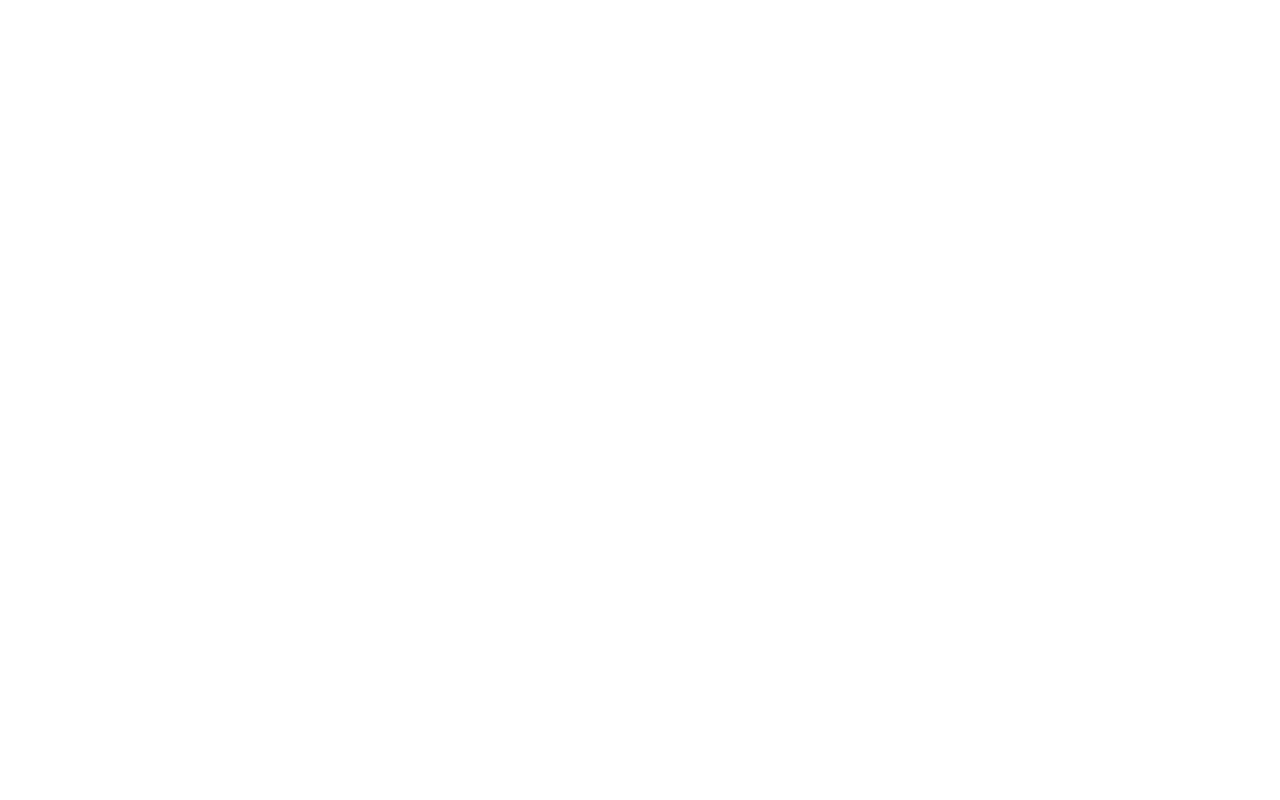
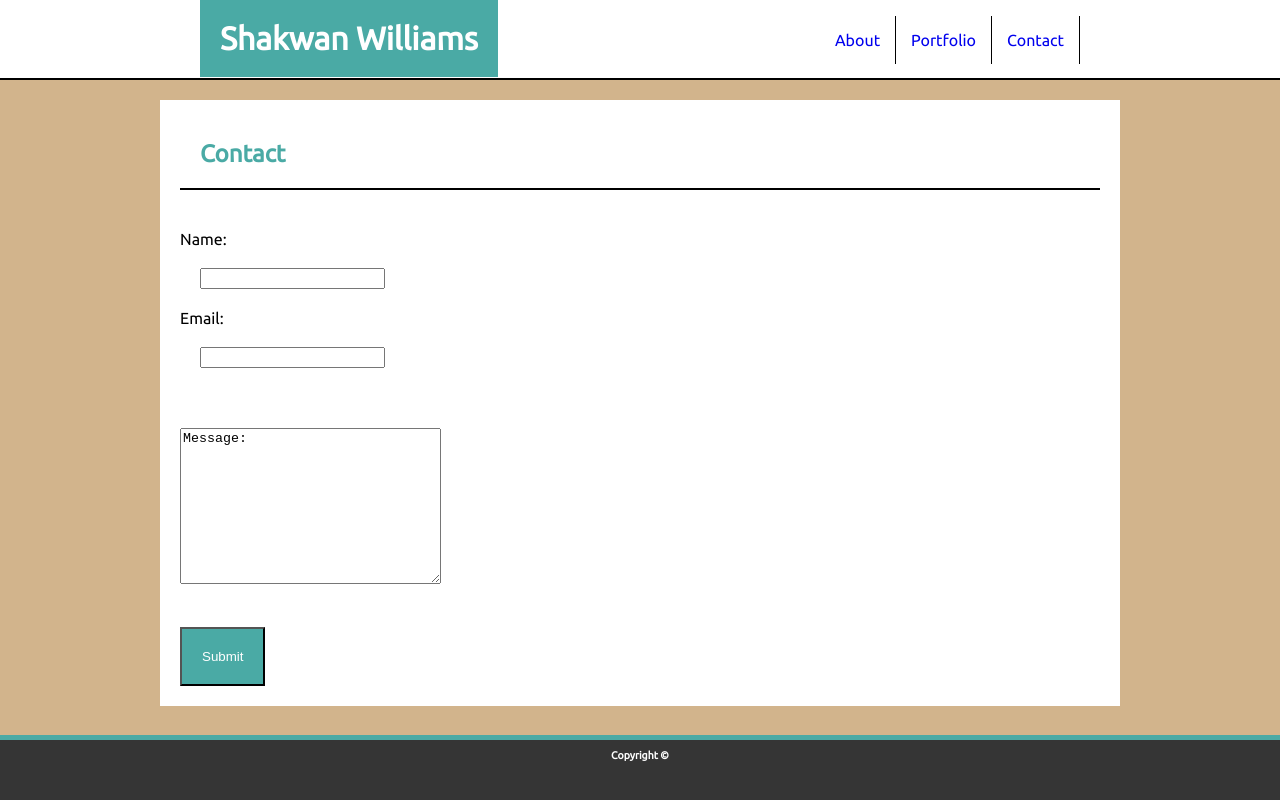
Before and after one commit to swilliams2077/Basic-Portfolio, a plain HTML site: page contact.html in a window 1280 px wide. Drawn offline with Linux system fonts and the light colour scheme.

Commit message:
Alotta stuff done

```diff
--- a/assets/css/style.css
+++ b/assets/css/style.css
@@ -3,6 +3,7 @@ body{
     overflow: auto;
     margin: 0px;
     position: relative;
+    font-family: 'Ubuntu', sans-serif;
 }
 header{
     background:white;
@@ -50,7 +51,8 @@ section{
     background: white;
     margin-top: 20px;
     overflow: auto;
-    margin-bottom: 20px;
+    margin-bottom: 75px;
+
 
 }
 
@@ -85,3 +87,33 @@ footer{
  img{
      padding: 20px;
  }
+
+ .textinput{
+     padding: 20px;
+ }
+
+ .submit{
+     float: none;
+     position: relative;
+     padding: 20px;
+     margin:20px;
+     background: #4aaaa5;
+     color:white;
+ }
+
+ .messageinput{
+     margin: 20px;
+     margin-right: 600px;
+ }
+
+ /*.picturebox{
+     position: absolute;
+ /* }   TRIED TO DO THE TEXT BOX OVER PICTURE  */
+
+ a:link {
+    text-decoration: none;
+  }
+
+  a:visited {
+    text-decoration: none;
+  }
--- a/contact.html
+++ b/contact.html
@@ -0,0 +1,46 @@
+<!DOCTYPE html>
+<html lang="en">
+<head>
+    <meta charset="UTF-8">
+    <meta name="viewport" content="width=device-width, initial-scale=1.0">
+    <meta http-equiv="X-UA-Compatible" content="ie=edge">
+    <title>Shakwan Williams Portfolio</title>
+    <link rel="stylesheet" type="text/css" href="assets/css/style.css">
+    <link href="https://fonts.googleapis.com/css?family=Ubuntu" rel="stylesheet">
+</head>
+<body>
+    <header>
+        <h1 class="title">Shakwan Williams</h1>
+        <nav>
+            <ul class="navmenu">
+                <a class="li" href="index.html">About</a>
+                <a class="li" href="portfolio.html">Portfolio</a>
+                <a class="li" href="contact.html">Contact</a>
+            </ul>
+        </nav>
+    </header>
+
+    <section>
+        <h1 class="blborder">Contact</h1>
+        <form class="textinput">
+            Name:<br>
+            <input style="margin: 20px" type="text" name="Name"><br>
+            Email:<br>
+            <input style="margin: 20px" type="text" name="Email">
+
+
+        </form>
+        <form>
+        <textarea class="messageinput" name="message" rows="10" cols="30">Message:
+        </textarea>
+        <input class="submit" type="submit" value="Submit">
+        </form>
+
+    </section>
+
+    <footer class="center">
+        <h2>Copyright &copy;</h2>
+    </footer>
+
+</body>
+</html>
```
Also changed, not shown: index.html (+9 -10 lines), portfolio.html (+40 -0 lines), assets/images/aquaspace.jpg (added), assets/images/bathe.jpg (added), assets/images/zetaprincess.jpg (added).
